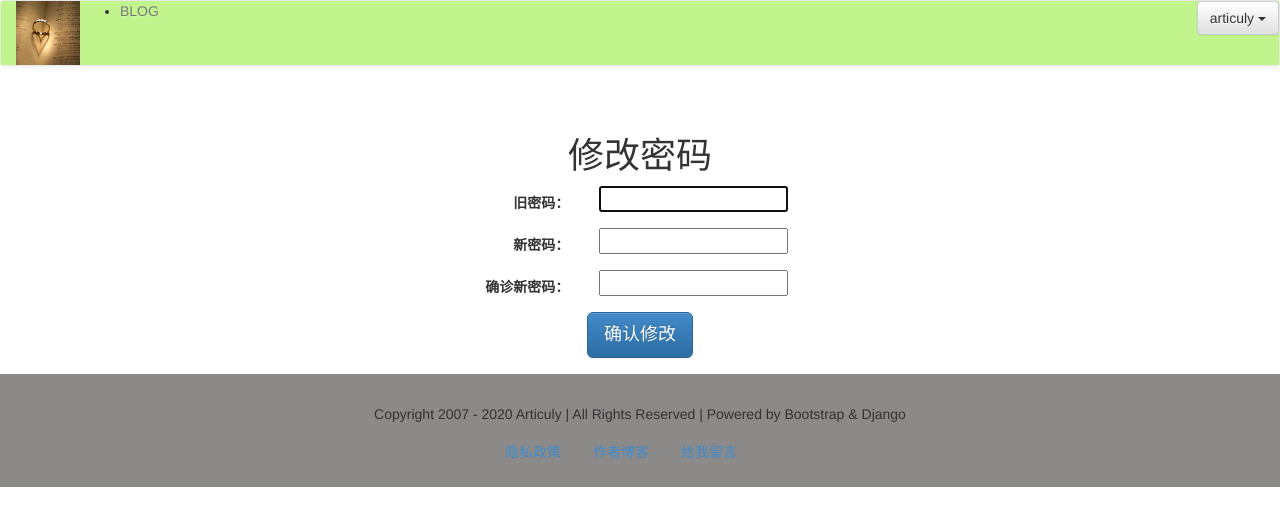
After one commit to articuly/first_django_blog, a Django app: page /account/password-change/ in a window 1280 px wide. The commit adds this page. Shown: the top 526 px of the page. Run offline with Django 3.2, Linux system fonts and the light colour scheme; a user stored in the database is signed in; some libraries are stand-ins or nearby versions.

Commit message:
增加用户密码修改、重置功能

```diff
--- a/account/urls.py
+++ b/account/urls.py
@@ -9,4 +9,17 @@ urlpatterns = [
     path('login/', auth_views.LoginView.as_view(template_name='account/login2.html'), name='user_login'),
     path('logout/', auth_views.LogoutView.as_view(template_name='account/logout.html'), name='user_logout'),
     path('register/', views.register, name='user_register'),
+    path('password-change/', auth_views.PasswordChangeView.as_view(template_name='account/password_change_form.html',
+                                                                   success_url='/account/password-change-done/'),
+         name='password_change'),
+    path('password-change-done/',
+         auth_views.PasswordChangeDoneView.as_view(template_name='account/password_change_done.html'),
+         name='password_change_done'),
+    path('password-reset/', auth_views.PasswordResetView.as_view(
+        template_name='account/password_reset_form.html', email_template_name='account/password_reset_email.html',
+        subject_template_name='account/password_reset_subject.txt', success_url='/account/password-reset-done/'),
+         name='password_reset'),
+    path('password-reset-done/',
+         auth_views.PasswordResetDoneView.as_view(template_name='account/password_reset_done.html'),
+         name='password_reset_done')
 ]
--- a/mysite/settings.py
+++ b/mysite/settings.py
@@ -119,3 +119,5 @@ STATICFILES_DIRS = [
 ]
 
 LOGIN_REDIRECT_URL = '/blog/'
+
+LOGIN_URL = '/account/login/'
--- a/templates/account/login2.html
+++ b/templates/account/login2.html
@@ -9,7 +9,11 @@
     <div class="row text-center">
         <h1>登录</h1>
         <p>输入用户名和密码</p>
+        {% if next %}
+            <form class="form-horizontal" action="{% url 'account:user_login' %}?next={{ next }}" method="post">
+        {% else %}
             <form class="form-horizontal" action="{% url 'account:user_login' %}" method="post">
+        {% endif %}
         {% csrf_token %}
         <div class="form-group">
             <label class="col-xs-5 control-label">用户名：</label>
--- /dev/null
+++ b/templates/account/password_change_form.html
@@ -0,0 +1,30 @@
+{% extends 'base.html' %}
+
+{% block title %}
+    修改密码
+{% endblock %}
+
+{% block content %}
+    <div class="row text-center vertical-middle-sm">
+        <h1>修改密码</h1>
+        <form class="form-horizontal" action="." method="post">
+            {% csrf_token %}
+            {% if form.errors %}
+                <div class="alert alert-warning" role="alert">{{ form.errors }}</div>
+            {% endif %}
+            <div class="form-group">
+                <label class="col-xs-5 control-label text-right">旧密码：</label>
+                <div class="col-xs-6 text-left">{{ form.old_password }}</div>
+            </div>
+            <div class="form-group">
+                <label class="col-xs-5 control-label text-right">新密码：</label>
+                <div class="col-xs-6 text-left">{{ form.new_password1 }}</div>
+            </div>
+            <div class="form-group">
+                <label class="col-xs-5 control-label text-right">确诊新密码：</label>
+                <div class="col-xs-6 text-left">{{ form.new_password2 }}</div>
+            </div>
+            <input type="submit" class="btn btn-primary btn-lg" value="确认修改">
+        </form>
+    </div>
+{% endblock %}
--- /dev/null
+++ b/templates/account/password_reset_email.html
@@ -0,0 +1,5 @@
+<p>本邮件允许您重置清心涟漪博客的用户密码</p>
+<p>通过下面的链接完成重置密码操作</p>
+{{ protocol }}://{{ domain }}{% url 'account:password_reset_confirm' uidb64=uid token=token %}
+<p>您的用户名是：{{ user.get_username }}</p>
+<h1>避免忘记密码的最好方式是找个本子，写上</h1>
--- /dev/null
+++ b/templates/account/password_reset_subject.txt
@@ -0,0 +1,2 @@
+{% load i18n %}{% autoescape off %}
+{% endautoescape %}
--- a/templates/base.html
+++ b/templates/base.html
@@ -44,7 +44,7 @@
 </main>
 {% include 'footer.html' %}
 {% block javascript %}
-    <script type="text/javascript" src="{% static 'js/jquery-3.4.1.min.js' %}"></script>
+    <script type="text/javascript" src="{% static 'js/jquery.min.js' %}"></script>
     <script type="text/javascript" src="{% static 'js/bootstrap.min.js' %}"></script>
 {% endblock %}
 </body>
--- a/templates/header.html
+++ b/templates/header.html
@@ -11,8 +11,19 @@
             </ul>
             <ul class="nav navbar-nav navbar-right">
                 {% if user.is_authenticated %}
-                    <li><a href="#">{{ user.username }}</a></li>
-                    <li><a href="{% url 'account:user_logout' %}">退出</a></li>
+                    <div class="dropdown">
+                        <button class="btn btn-default dropdown-toggle" type="button" id="dropdownMenu"
+                                data-toggle="dropdown">
+                            {{ user.username }}
+                            <span class="caret"></span>
+                        </button>
+                        <ul class="dropdown-menu" aria-labelledby="dropdownMenu1">
+                            <li><a href="{% url 'account:password_change' %}">修改密码</a></li>
+                            <li><a href="{% url 'account:password_reset' %}">重置密码</a></li>
+                            <li><a href="#">Something else here</a></li>
+                            <li><a href="{% url 'account:user_logout' %}">退出</a></li>
+                        </ul>
+                    </div>
                 {% else %}
                     <li><a href="{% url 'account:user_login' %}">登陆</a></li>
                 {% endif %}
```
Also changed, not shown: templates/account/password_change_done.html (added, +11 -0 lines), templates/account/password_reset_done.html (added, +10 -0 lines), templates/account/password_reset_form.html (added, +19 -0 lines), db.sqlite3, static/js/jquery.min.js (renamed from static/js/jquery-3.4.1.min.js). Lines whose indentation alone changed are shown as unchanged.
